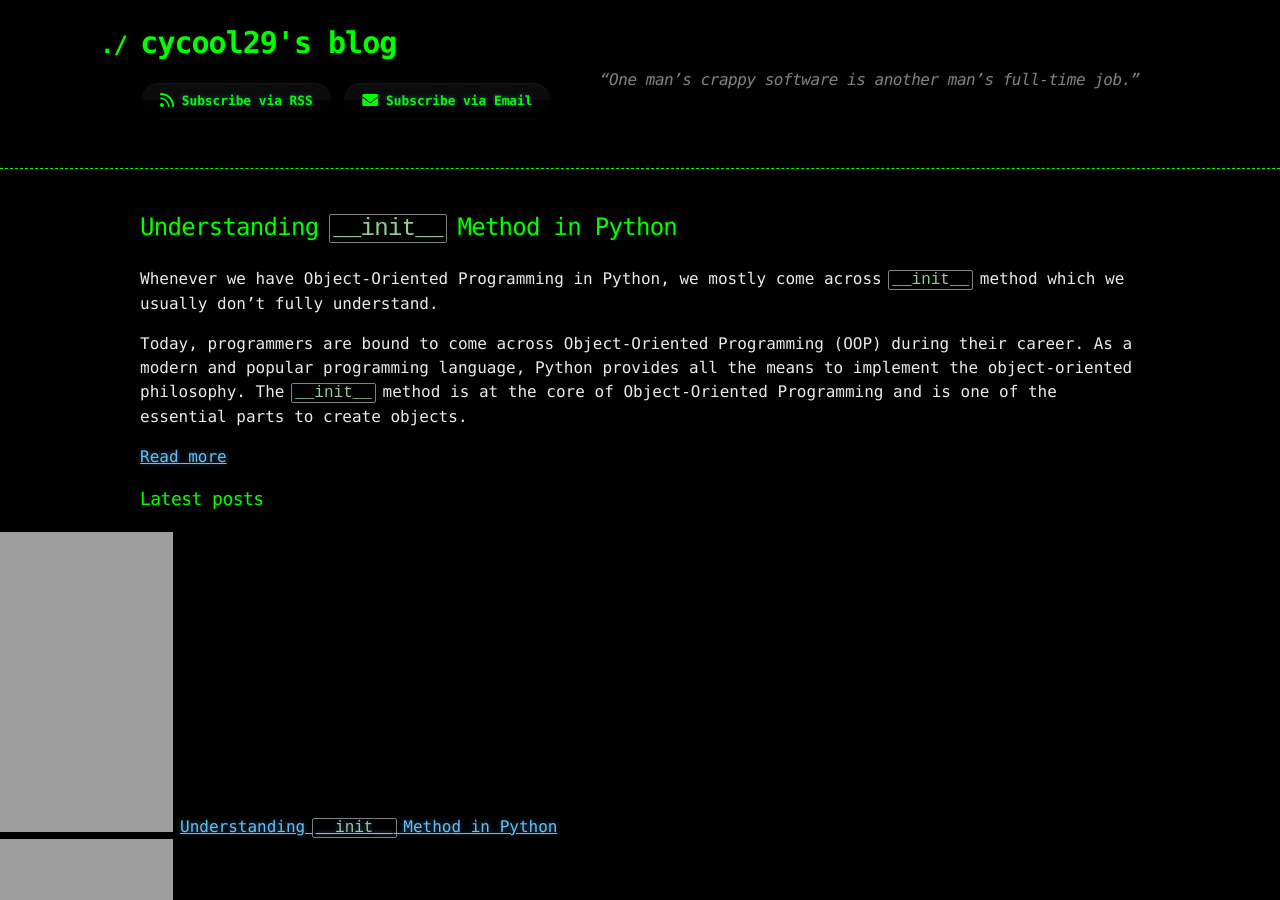
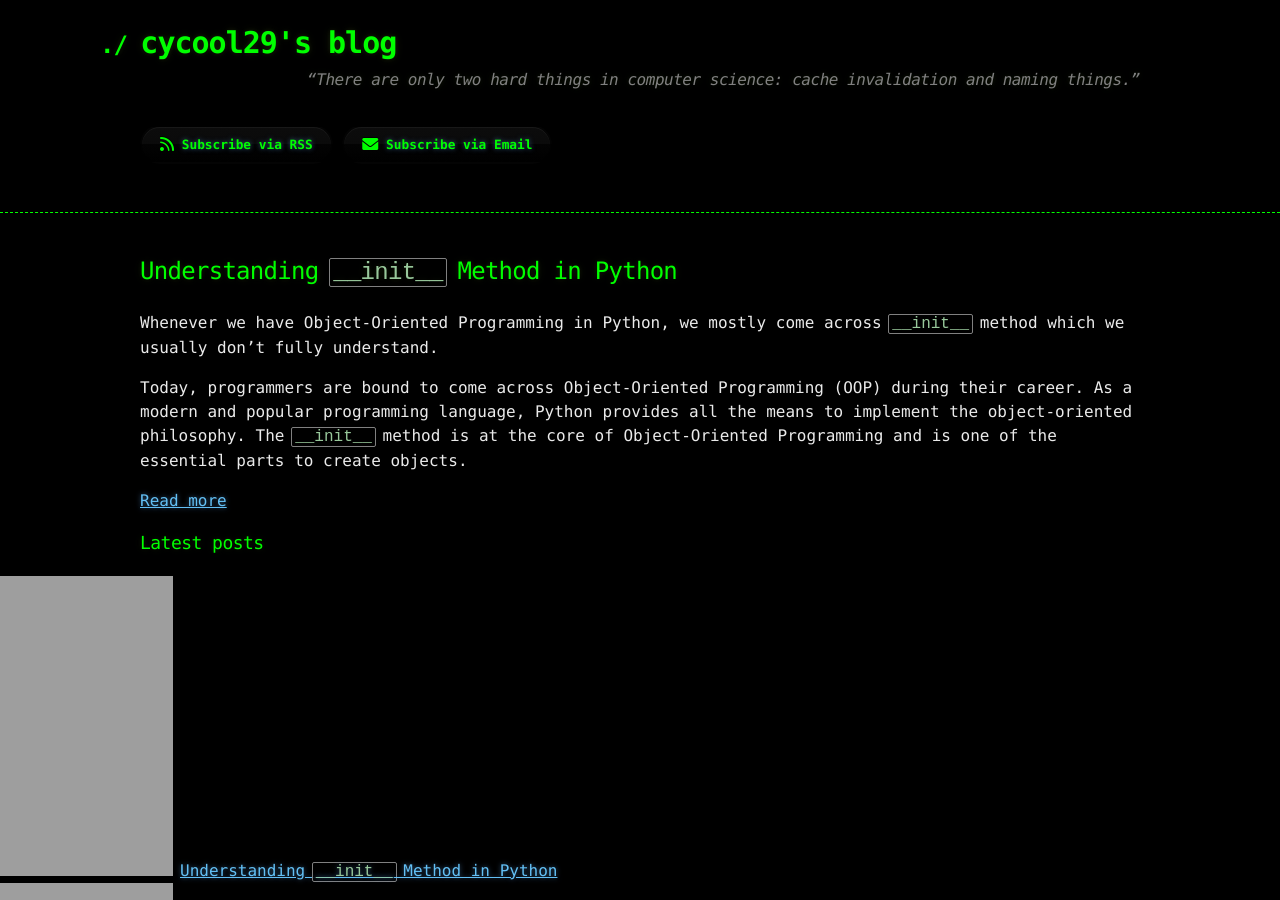
Before and after one commit to cycool29/cycool29.github.io, a Jekyll site: the page built from index.md, in a window 1280 px wide and 900 px high. Built offline with Jekyll 4.4.1, drawn with Linux system fonts in a browser that asks for light colours; a style sheet for code colours, icons or effects is not loaded.

Commit message:
Update quotes

```diff
--- a/_config.yml
+++ b/_config.yml
@@ -1,6 +1,6 @@
 title: cycool29's blog
 comments: Comments
-description: "“One man’s crappy software is another man’s full-time job.” "
+description: "“There are only two hard things in computer science: cache invalidation and naming things.” "
 remote_theme: jekyll-theme-hacker
 author: cycool29
 github:
```
